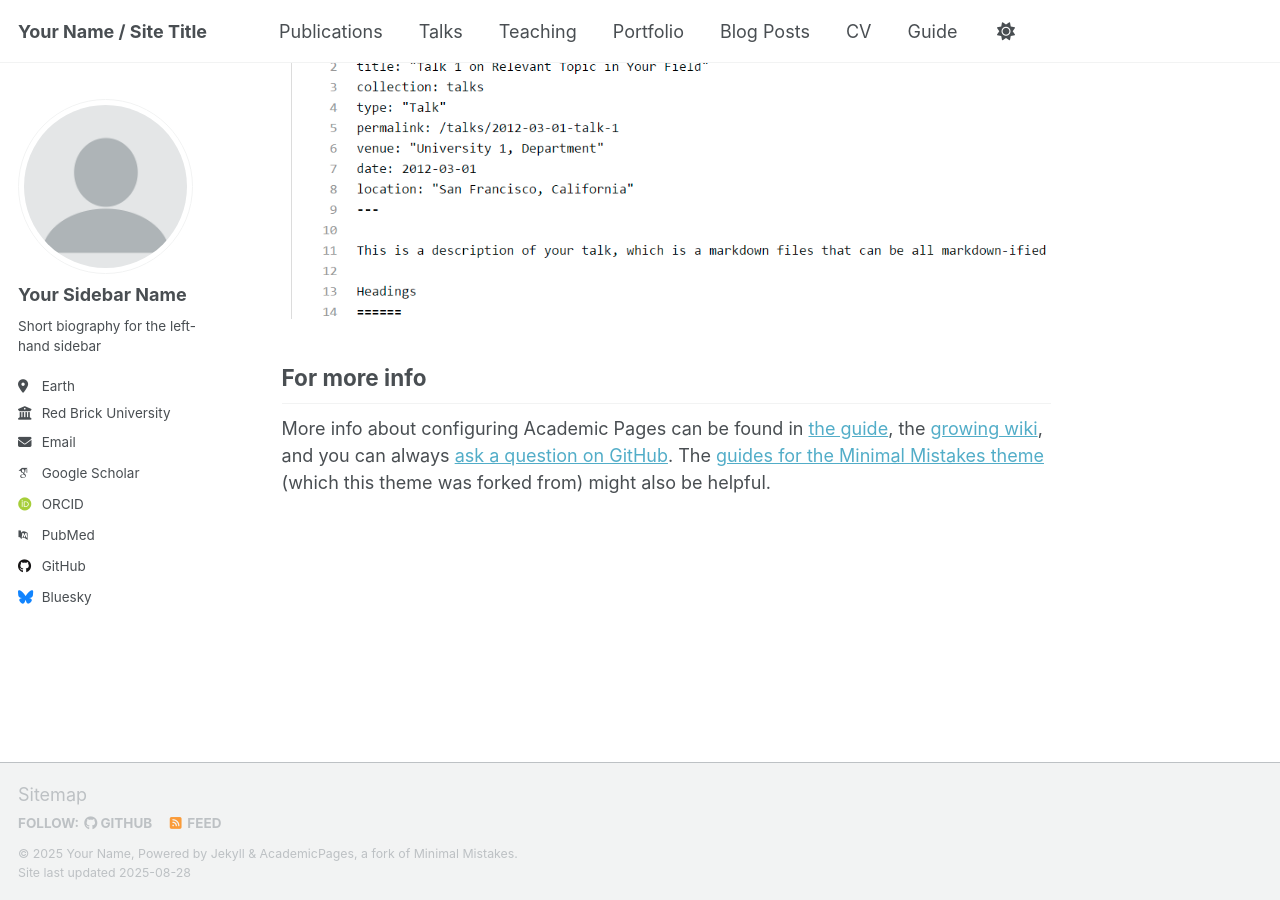
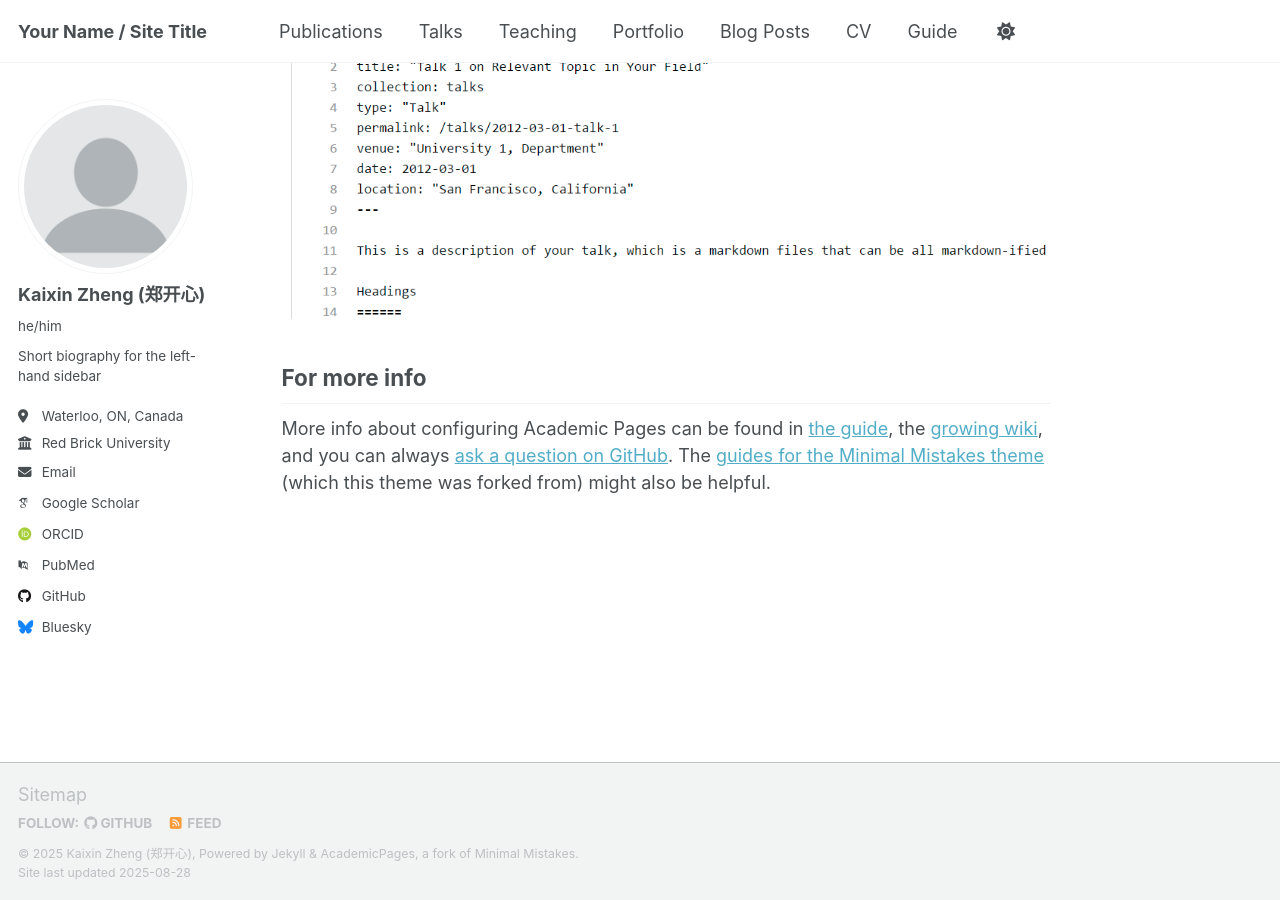
Before and after one commit to kaixin-zheng/kaixin-zheng.github.io, a Jekyll site: the page built from _pages/about.md, in a window 1280 px wide and 900 px high, scrolled down 2880 px. Built offline with Jekyll 4.4.1, drawn with Linux system fonts in a browser that asks for light colours; some web fonts are replaced; a script that is not in the unit is left out.

Commit message:
Update _config.yml

```diff
--- a/_config.yml
+++ b/_config.yml
@@ -11,7 +11,7 @@ locale                   : "en-US"
 site_theme               : "default" # Currently available options are "default", "air"
 title                    : "Your Name / Site Title"
 title_separator          : "-"
-name                     : &name "Your Name"
+name                     : &name "Kaixin Zheng (郑开心)"
 description              : &description "personal description"
 url                      : https://academicpages.github.io # the base hostname & protocol for your site e.g. "https://[your GitHub username].github.io" or if you already have some other page hosted on Github then use "https://[your GitHub username].github.io/[Your Repo Name]"
 baseurl                  : "" # the subpath of your site, e.g. "/blog"
@@ -23,13 +23,13 @@ repository               : "academicpages/academicpages.github.io"
 author:
   # Biographic information
   avatar           : "profile.png"
-  name             : "Your Sidebar Name"
-  pronouns         : # example: "she/her"
+  name             : "Kaixin Zheng (郑开心)"
+  pronouns         : "he/him"
   bio              : "Short biography for the left-hand sidebar"
-  location         : "Earth"
+  location         : "Waterloo, ON, Canada"
   employer         : "Red Brick University"
   uri              : # URL
-  email            : "none@example.org"
+  email            : "k59zheng@uwaterloo.ca"
 
   # Academic websites
   academia         : # URL
```
